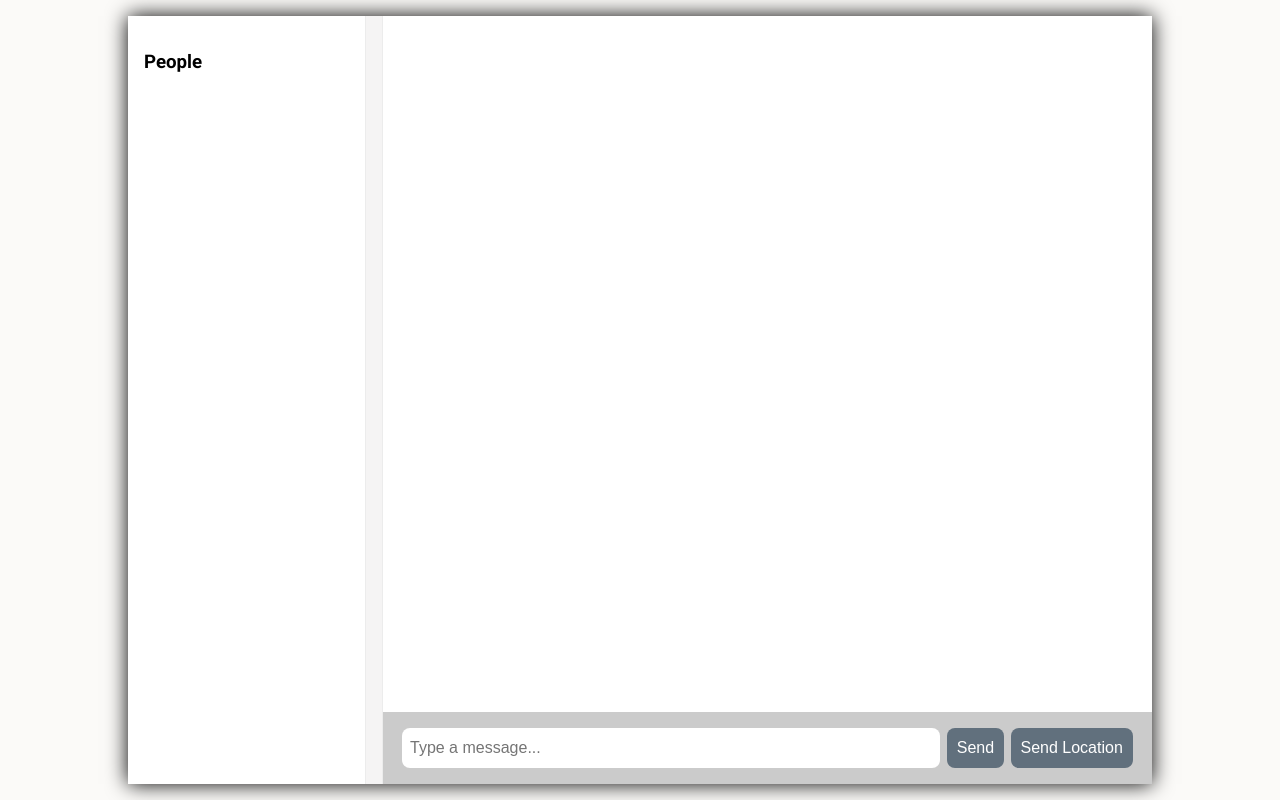
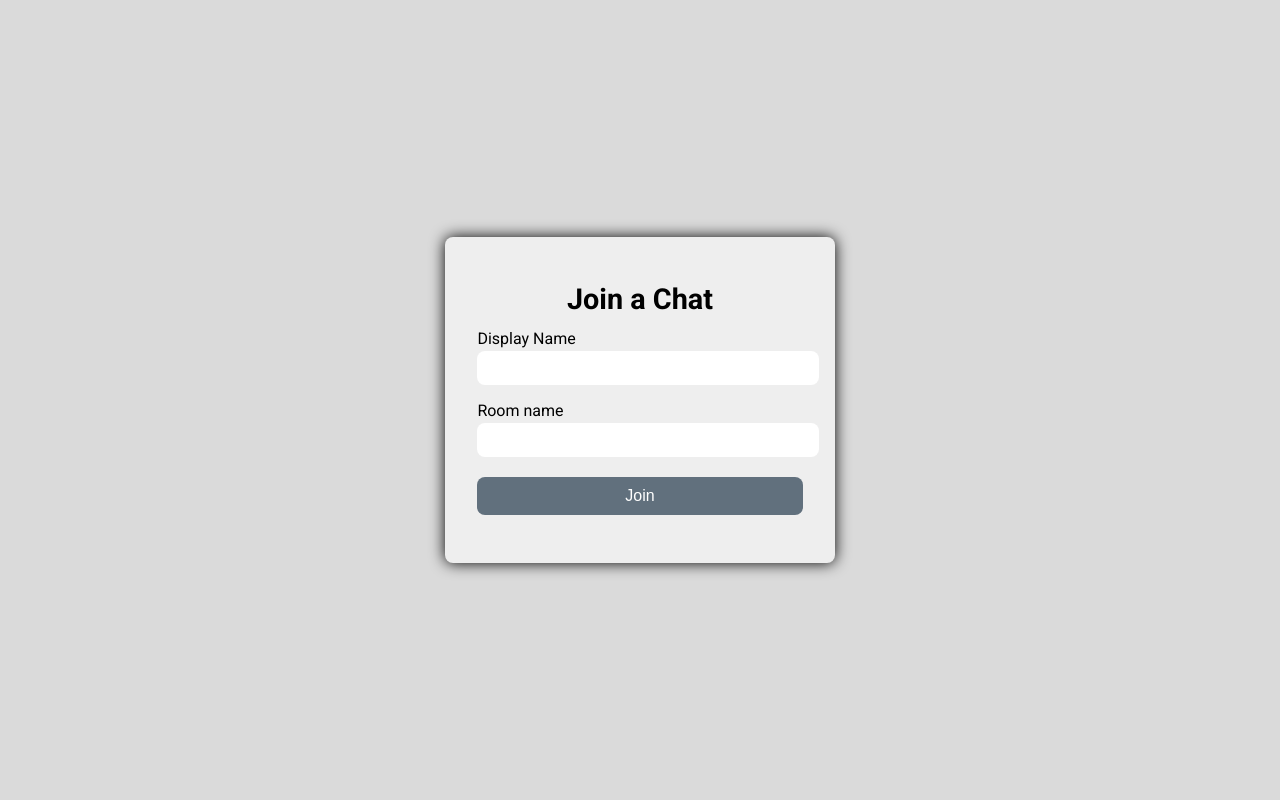
Before and after one commit to klovack/node-chat-app, a website: page public/index.html in a window 1280 px wide. Drawn offline with nearby package versions, Linux system fonts and the light colour scheme; no server answers.

Commit message:
Add join page

```diff
--- a/public/css/style.css
+++ b/public/css/style.css
@@ -1,3 +1,6 @@
+body {
+  font-family: 'Roboto', sans-serif;
+}
 
 button {
   border: none;
@@ -22,11 +25,28 @@ button:disabled {
   background: #698ea5;
 }
 
+.centered-form {
+  display: flex;
+  align-items: center;
+  height: 100vh;
+  width: 100vw;
+  justify-content: center;
+  margin: 0;
+  padding: 0;
+  background: #dadada;
+}
+
+.centered-form form {
+  background: rgb(238, 238, 238);
+  border-radius: .5em;
+  padding: 2em;
+  box-shadow: 0 0 15px rgb(0, 0, 0)
+}
+
 .chat {
   margin: 0;
   padding: 0;
   background: #FBFAF8;
-  font-family: 'Roboto', sans-serif;
 }
 
 .chat-footer {
@@ -60,7 +80,6 @@ button:disabled {
 
 .chat-footer input[type="text"]:focus {
   outline: none;
-
 }
 
 .chat-main {
@@ -109,6 +128,34 @@ outline: 1px solid slategrey;
   border-right: 1px solid rgb(236, 236, 236);
   background: white;
 }
+
+.form-field {
+  margin: .8em 0;
+}
+
+.form-field .title {
+  text-align: center;
+  font-size: 1.8em;
+}
+
+.form-field * {
+  width: 100%;
+  margin: .2em 0;
+}
+
+.form-field input[type="text"] {
+  flex-grow: 2;
+  padding: .5em;
+  font-size: 1em;
+  border-radius: .5em;
+  background: white;
+  border: none;
+}
+
+.form-field input[type="text"]:focus {
+  outline: none;
+}
+
 
 .message-item {
   border-radius: .5em;
--- a/public/index.html
+++ b/public/index.html
@@ -2,65 +2,30 @@
 <html lang="en">
 <head>
   <meta charset="UTF-8">
-  <meta name="viewport" content="width=device-width, initial-scale=1.0">
+  <meta name="viewport" content="width=device-width, initial-scale=1.0, user-scalable=no">
+  <meta http-equiv="X-UA-Compatible" content="ie=edge">
   <link rel="stylesheet" href="/css/style.css">
   <link href="https://fonts.googleapis.com/css?family=Roboto:400,700" rel="stylesheet">
-  <title>Cakap</title>
+  <title>Join | Cakap</title>
 </head>
-<body class="chat">
-  <div class="wrapper">
-    <div class="chat-sidebar">
-      <h3>People</h3>
-      <div id="users"></div>
-    </div>
-
-    <div class="chat-main">
-      <div class="chat-messages">
-        <ul id="messages">
-        </ul>
+<body class="centered-form">
+  <div>
+    <form action="/chat.html">
+      <div class="form-field">
+        <h3 class="title">Join a Chat</h3>
       </div>
-
-      <div class="chat-footer">
-        <form id="message-field" action="">
-          <input type="text" name="message" placeholder="Type a message..." autofocus autocomplete="off">
-          <button>Send</button>
-        </form>
-        <button id="send-location">Send Location</button>
+      <div class="form-field">
+        <label for="name">Display Name</label>
+        <input type="text" name="name" autofocus>
       </div>
-    </div>
+      <div class="form-field">
+        <label for="room">Room name</label>
+        <input type="text" name="room">
+      </div>
+      <div class="form-field">
+        <button>Join</button>
+      </div>
+    </form>
   </div>
-
-  <script id="message-template" type="text/template">
-    <li class="message-item">
-      <div class="message-sender">
-        <h4>{{from}}</h4>
-      </div>
-      <div class="message-body">
-        <p>{{text}}</p>
-        <span class="message-time">{{createdAt}}</span>
-      </div>
-    </li>
-  </script>
-
-  <script id="location-message-template" type="text/template">
-    <li class="message-item">
-      <div class="message-sender">
-        <h4>{{from}}</h4>
-      </div>
-      <div class="message-body">
-        <a class="message-location" href="{{url}}" target="_blank">My Location</a>
-        <span class="message-time">{{createdAt}}</span>
-      </div>
-    </li>
-  </script>
-
-  <script src="/socket.io/socket.io.js"></script>
-  <script
-  src="https://code.jquery.com/jquery-3.3.0.min.js"
-  integrity="sha256-RTQy8VOmNlT6b2PIRur37p6JEBZUE7o8wPgMvu18MC4="
-  crossorigin="anonymous"></script>
-  <script src="/js/libs/moment.js"></script>
-  <script src="/js/libs/mustache.js"></script>
-  <script src="/js/index.js"></script>
 </body>
 </html>
```
Also changed, not shown: public/chat.html (added, +66 -0 lines), public/js/chat.js (renamed from public/js/index.js).
